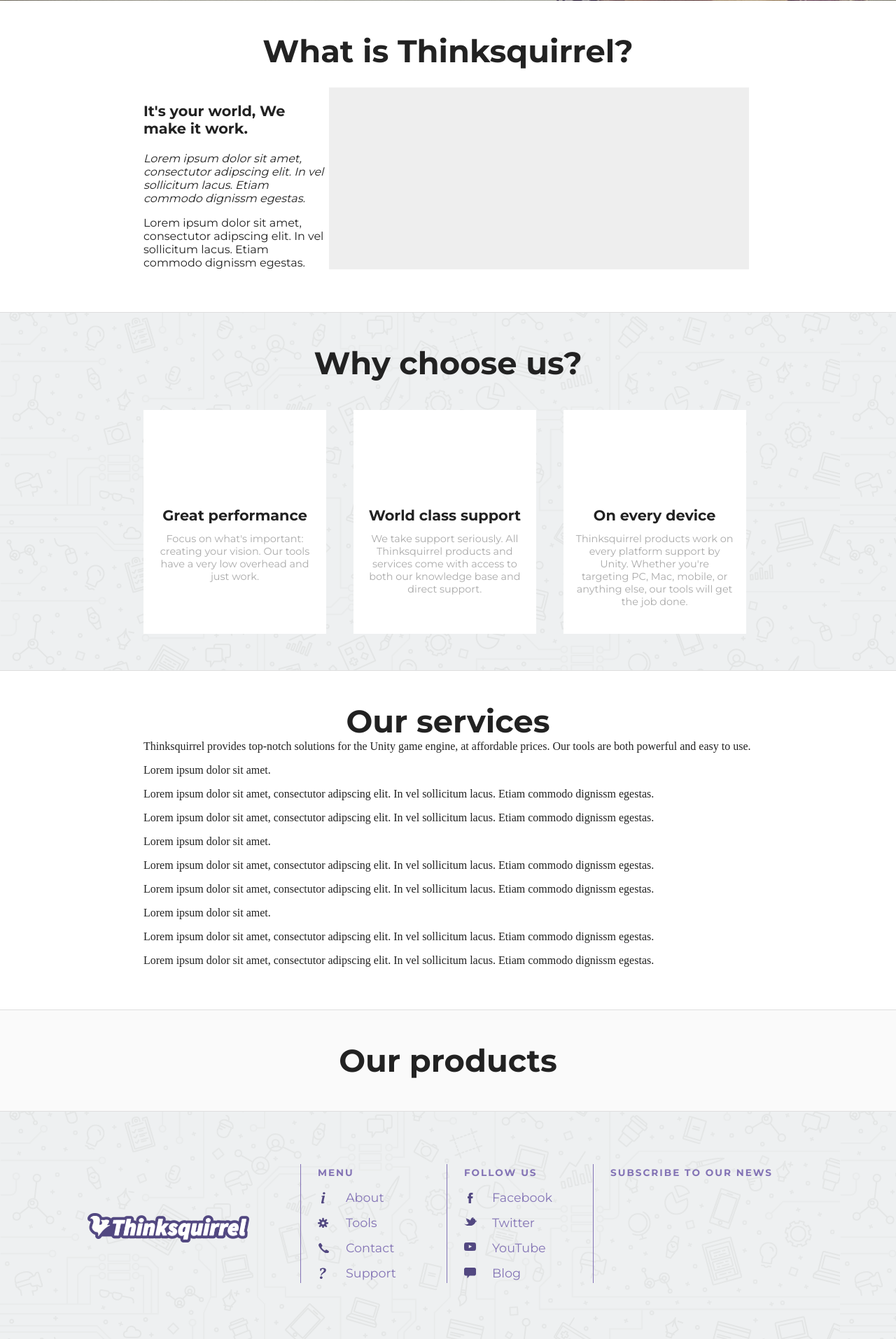
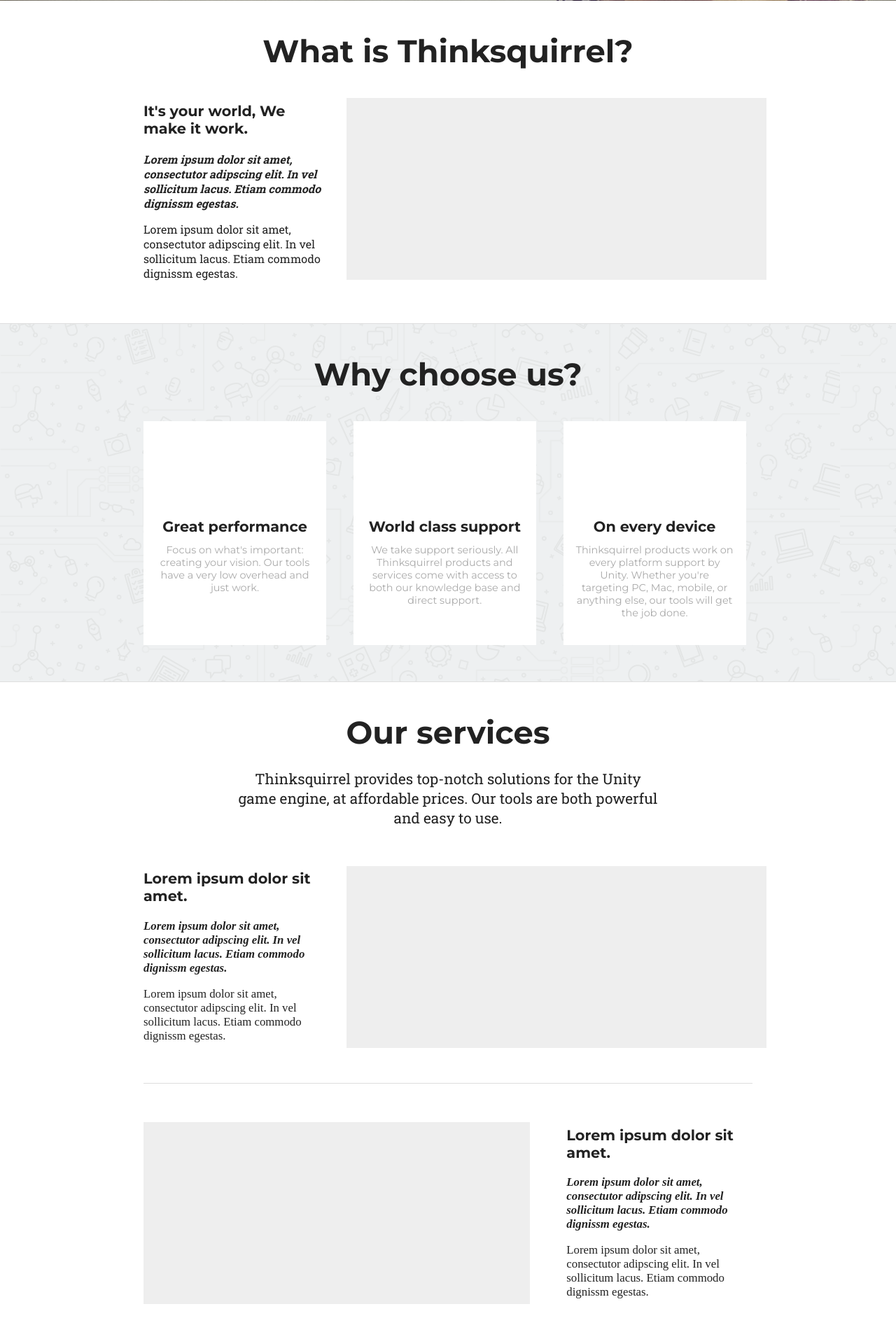
Before and after one commit to nbolt/thinksquirrel, a PHP site: page / in a window 1280 px wide. Shown: the part 554-2468 px from the top of the page at 70% size. Run offline with PHP 8.4, Linux system fonts and the light colour scheme; some libraries are stand-ins or nearby versions.

Commit message:
work on section 4

```diff
--- a/index.html
+++ b/index.html
@@ -102,6 +102,7 @@
       <div class='content'>
         <div class='title'>Our services</div>
         <div class='sub'>Thinksquirrel provides top-notch solutions for the Unity game engine, at affordable prices. Our tools are both powerful and easy to use.</div>
+        <div class='services'>
             <div class='service'>
                 <div class='left'>
                     <p class='title'>Lorem ipsum dolor sit amet.</p>
@@ -112,7 +113,7 @@
                     <div class='video'></div>
                 </div>
             </div>
-        <div class='service'>
+            <div class='service mid'>
                 <div class='left'>
                     <div class='video'></div>
                 </div>
@@ -130,6 +131,7 @@
                 </div>
                 <div class='right'>
                     <div class='video'></div>
+                </div>
             </div>
         </div>
       </div>
--- a/style.css
+++ b/style.css
@@ -90,6 +90,7 @@
   font-weight: 600;
   font-size: 2.8em;
   text-align: center;
+  margin-bottom: 25px;
 }
 
 .block.odd, .block .odd {
@@ -182,37 +183,51 @@
   background-color: hsl(255, 31%, 61%);
 }
 
-#block-1 .left, #block-1 .right {
+#block-1 .left, #block-1 .right, #block-3 .left, #block-3 .right {
     display: inline-block;
     vertical-align: top;
-    margin-top: 25px;
 }
 
-#block-1 .left {
+#block-1 .left, #block-3 .left {
     width: 30%;
 }
 
-#block-1 .right {
+#block-1 .right, #block-3 .right {
     width: 69%;
 }
 
 #block-1 p {
+    font-family: Roboto Slab;
+}
+
+#block-1 p.title, #block-3 p.title {
+    font-size: 1.3em;
+    font-weight: 600;
     font-family: Montserrat;
 }
 
-#block-1 .left p.title {
-    font-size: 1.3em;
+#block-1 p.em, #block-3 p.em {
+    font-style: italic;
     font-weight: 600;
 }
 
-#block-1 .left p.em {
-    font-style: italic;
+#block-1 .video, #block-3 .video {
+
 }
 
-#block-1 .right .video {
+#block-1 .right .video, #block-3 .right .video {
     width: 100%;
     height: 260px;
     background-color: #eee;
+    margin-left: 25px;
+    margin-top: 15px;
+}
+
+#block-1 .left .video, #block-3 .left .video {
+    width: 92%;
+    height: 260px;
+    background-color: #eee;
+    margin-top: 15px;
 }
 
 #block-2 {
@@ -255,6 +270,38 @@
 
 #block-2 .blocs .bloc:last-child {
     margin-right: 0;
+}
+
+#block-3 .mid .left {
+    width: 69%;
+}
+
+#block-3 .mid .right {
+    width: 30%;
+}
+
+
+#block-3 p {
+    font-size: 1.05em;
+}
+
+#block-3 .service {
+    margin: 40px 0;
+    padding-bottom: 40px;
+    border-bottom: thin solid #ddd;
+}
+
+#block-3 .service:last-child {
+    border-bottom: 0;
+    padding-bottom: 0;
+}
+
+#block-3 .content > .sub {
+    font-size: 1.3em;
+    font-family: Roboto Slab;
+    text-align: center;
+    width: 70%;
+    margin: auto;
 }
 
 #block-5 {
```
Lines whose indentation alone changed are shown as unchanged.
